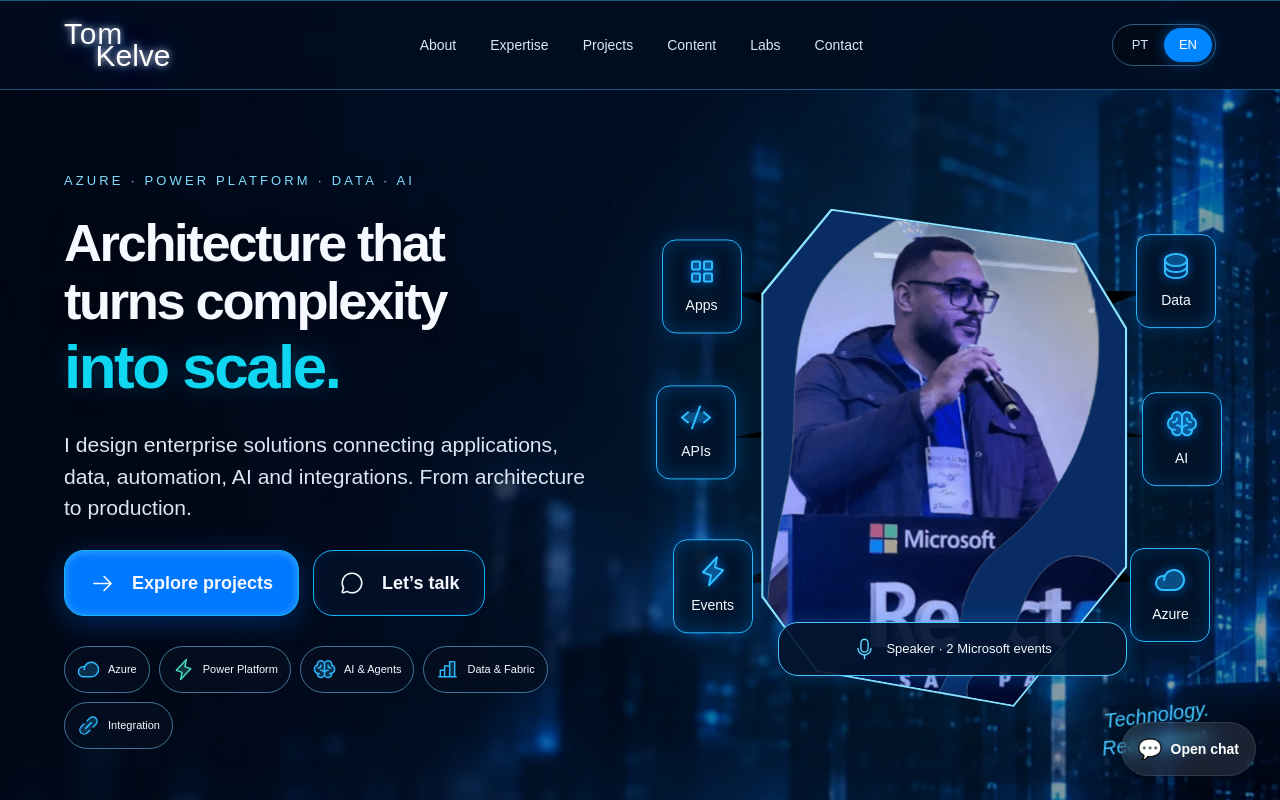
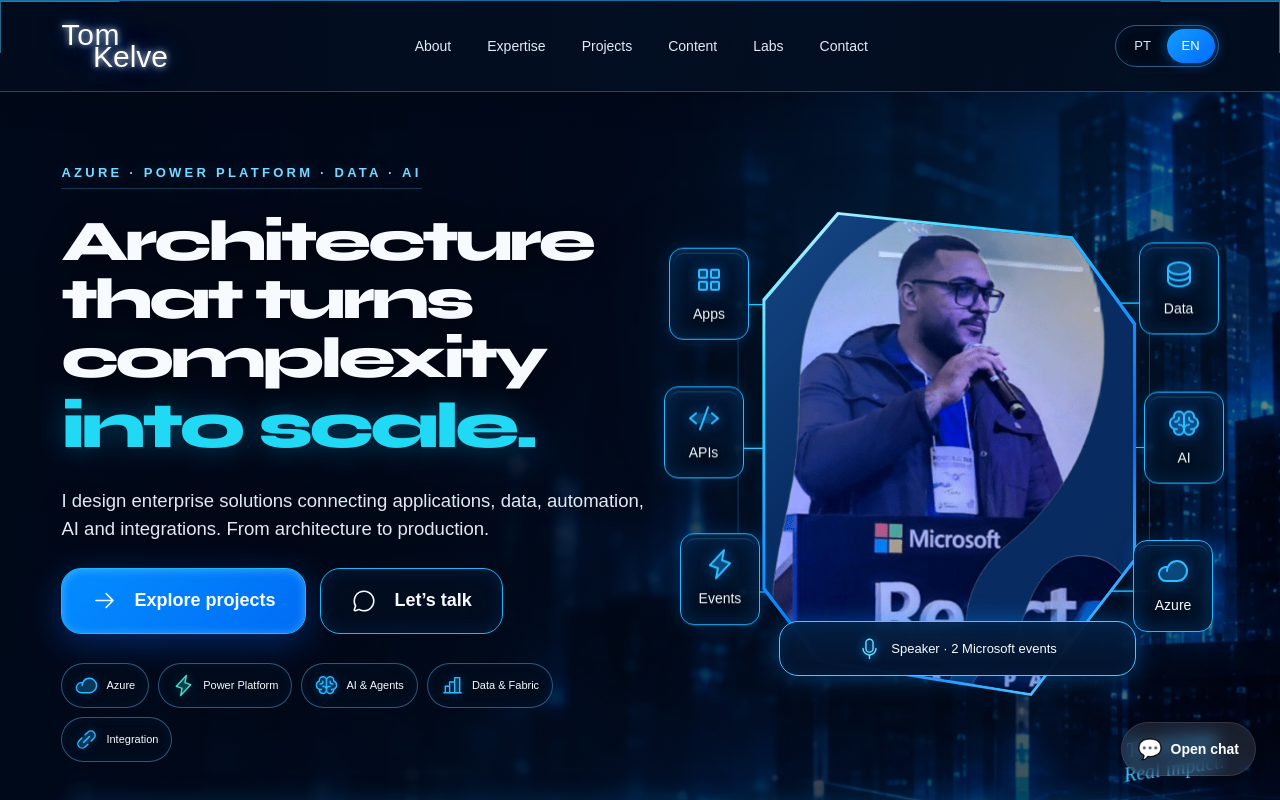
Before and after one commit to TmKelve/tom-portfolio, a Next.js app: page /en in a window 1280 px wide. Shown: the top 800 px of the page. Built offline with nearby package versions, Linux system fonts and the light colour scheme; a web font is replaced by a local one.

Commit message:
Match hero visual hierarchy and network styling

```diff
--- a/src/components/hero.css
+++ b/src/components/hero.css
@@ -1,71 +1,83 @@
-.tech-hero {position:relative;isolation:isolate;overflow:hidden;background:#020c1b;color:#f6f9ff;min-height:100svh;font-family:Arial,Helvetica,sans-serif;}
-.tech-hero-backdrop-layer {--bg-pointer-x:0px;--bg-pointer-y:0px;--bg-scroll-y:0px;position:absolute;inset:-7% -4% -12%;z-index:-3;overflow:hidden;transform:translate3d(var(--bg-pointer-x),calc(var(--bg-scroll-y) + var(--bg-pointer-y)),0) scale(1.035);transform-origin:center top;transition:transform 120ms linear;will-change:transform;}
-.tech-hero-backdrop {object-fit:cover;object-position:center;opacity:.85;transform:scale(1.04);}
-.tech-hero-depth-glow {position:absolute;inset:0;background:radial-gradient(circle at 72% 38%,rgba(25,167,255,.18),transparent 32%),linear-gradient(115deg,transparent 42%,rgba(0,153,255,.08) 68%,transparent 84%);mix-blend-mode:screen;}
-.tech-hero-shade {position:absolute;inset:0;background:rgba(0,8,22,.3);z-index:-2;}
-.tech-hero-inner {max-width:1448px;margin:0 auto;padding:170px 5% 25px;}
-.tech-hero-main {display:grid;grid-template-columns:1.02fr 1fr;align-items:center;gap:32px;min-height:600px;}
-.tech-hero-copy {position:relative;z-index:2;min-width:0;padding-bottom:20px;}
-.tech-eyebrow {font-size:13px;letter-spacing:.24em;color:#7fddff;font-weight:500;margin:0 0 24px;}
-.tech-hero h1 {font-size:clamp(40px,4.1vw,60px);font-weight:750;letter-spacing:-.045em;line-height:1.1;margin:0;max-width:680px;text-wrap:balance;text-shadow:0 2px 20px #020a18;}
-.tech-hero h1 span {display:block;color:#0fd7f2;font-size:1.18em;letter-spacing:-.04em;margin-top:3px;text-shadow:0 0 24px #00b8ff40;}
-.tech-hero-description {font-size:clamp(18px,1.65vw,24px);line-height:1.5;color:#dce5f2;max-width:580px;margin:28px 0 26px;text-wrap:pretty;}
-.tech-hero-actions {display:flex;flex-wrap:wrap;gap:14px;}
-.tech-button {min-height:66px;border-radius:20px;padding:17px 25px;display:inline-flex;gap:17px;align-items:center;justify-content:center;font-size:18px;font-weight:700;border:1px solid #15b4fa;transition:transform .25s,box-shadow .25s,background .25s;}
-.tech-button-primary {background:#0078ff;box-shadow:inset 0 1px 9px #71dcff80,0 6px 30px #006aff55;}
-.tech-button-secondary {background:#031128cc;box-shadow:inset 0 0 14px #0084ff20;}
-.tech-button:hover {transform:translateY(-3px);box-shadow:0 0 32px #008cff65;}
-.tech-button svg {flex-shrink:0;transition:transform .25s;}
-.tech-button:hover svg {transform:translateX(4px);}
-.tech-hero a:focus-visible,.tech-hero button:focus-visible {outline:3px solid #97efff;outline-offset:5px;}
-.tech-stack {display:flex;flex-wrap:wrap;gap:9px;list-style:none;padding:0;margin:30px 0 0;}
-.tech-stack li {display:flex;align-items:center;gap:8px;font-size:11px;white-space:nowrap;padding:11px 12px;border:1px solid #407799;border-radius:24px;background:#040f20d9;}
-.tech-stack svg {color:#2cbaff;}
-.tech-stack li:nth-child(2) svg {color:#47dfc0;}
-.tech-visual {min-width:0;position:relative;padding:10px 0 50px;}
-.tech-scene {position:relative;aspect-ratio:1.08;transform:translate(var(--pointer-x,0px),var(--pointer-y,0px));transition:transform .5s ease-out;}
-.tech-portrait-border {position:absolute;inset:3% 16% 0 18%;background:#52d9ff;clip-path:polygon(19% 0,86% 7%,100% 24%,100% 72%,69% 100%,15% 93%,0 78%,0 17%);filter:drop-shadow(0 0 15px #008cff);animation:portrait-light 5s ease-in-out infinite;}
-.tech-portrait {position:absolute;inset:2px;clip-path:inherit;background:#082c63;overflow:hidden;}
-.tech-portrait-image {object-fit:cover;object-position:45% 35%;transform:scale(1.06);}
-.tech-node {position:absolute;display:flex;flex-direction:column;align-items:center;justify-content:center;gap:8px;width:80px;height:94px;border:1px solid #27b8ff;border-radius:14px;background:#02142ae8;box-shadow:inset 0 0 16px #008aff35,0 0 16px #008cff22;animation:node-float 5s var(--node-delay) ease-in-out infinite;}
-.tech-node svg {color:#2ebdff;filter:drop-shadow(0 0 5px #007eff);}
-.tech-node span {font-size:14px;}
-.tech-node-0 {left:0;top:10%;}.tech-node-1 {left:-1%;top:39%;}.tech-node-2 {left:2%;top:69%;}
-.tech-node-3 {right:0;top:9%;}.tech-node-4 {right:-1%;top:39%;}.tech-node-5 {right:1%;top:69%;}
-.tech-speaker {position:absolute;left:21%;right:16%;bottom:6%;display:flex;gap:10px;align-items:center;justify-content:center;min-height:54px;padding:12px;border:1px solid #48caff;border-radius:20px;background:#03152fea;box-shadow:0 0 20px #008cff50;font-size:13px;white-space:nowrap;}
-.tech-speaker svg {color:#5dd6ff;flex-shrink:0;}
-.tech-signature {position:absolute;right:5px;bottom:1px;max-width:210px;color:#44c7ff;font-size:20px;font-style:italic;text-align:right;transform:rotate(-7deg);line-height:1.35;}
-.tech-stats {display:grid;grid-template-columns:repeat(4,1fr);margin-top:55px;border:1px solid #2188c1;border-radius:24px;background:#051328e8;box-shadow:inset 0 0 22px #0b65ad35,0 0 22px #0099ff22;backdrop-filter:blur(12px);padding:30px 12px;}
-.tech-stat {display:flex;align-items:center;justify-content:center;gap:20px;padding:0 16px;min-width:0;}
-.tech-stat+.tech-stat {border-left:1px solid #2188c1;}
-.tech-stat>svg {flex-shrink:0;color:#33bdff;filter:drop-shadow(0 0 7px #008cff);}
-.tech-stat strong {display:block;font-size:22px;letter-spacing:-.025em;line-height:1.3;}
-.tech-stat span {display:block;color:#b6c4da;font-size:15px;margin-top:4px;}
-.tech-hero-bottom {display:flex;justify-content:space-between;gap:15px;margin-top:26px;align-items:center;}
-.tech-discover,.tech-motion-toggle {display:inline-flex;gap:9px;align-items:center;font-size:12px;color:#a9c5db;min-height:32px;}
-.tech-motion-toggle {cursor:pointer;border:1px solid #37617b;border-radius:20px;padding:5px 12px;background:#031329;}
-.tech-discover:hover,.tech-motion-toggle:hover {color:#fff;}
-.hero-reveal {animation:hero-entrance .9s both cubic-bezier(.2,.65,.3,1);}
-.hero-delay-1 {animation-delay:.12s;}.hero-delay-2 {animation-delay:.24s;}.hero-delay-3 {animation-delay:.36s;}.hero-delay-4 {animation-delay:.48s;}
-@keyframes hero-entrance {from{opacity:0;transform:translateY(20px)}to{opacity:1;transform:translateY(0)}}
-@keyframes node-float {0%,100%{transform:translateY(0);box-shadow:inset 0 0 16px #008aff35,0 0 16px #008cff22}50%{transform:translateY(-9px);box-shadow:inset 0 0 20px #008aff50,0 0 22px #008cff50}}
-@keyframes portrait-light {0%,100%{background:#47caff}50%{background:#b9f5ff}}
-.tech-hero.is-paused * {animation-play-state:paused!important;}
-.tech-hero.is-paused .tech-hero-backdrop-layer {transform:translate3d(0,0,0) scale(1.035);transition-duration:.45s;}
-/* Header shares the reference's translucent navy and cyan accents. */
-.site-header {position:fixed;inset:0 0 auto;z-index:50;border-top:1px solid #145980;border-bottom:1px solid #165582;background:#020d1ee8;backdrop-filter:blur(18px);}
-.site-header-inner {max-width:1448px;margin:auto;display:flex;align-items:center;justify-content:space-between;gap:25px;padding:18px 5%;min-height:88px;}
-.site-nav {display:flex;align-items:center;gap:10px;}
-.site-nav-link {padding:10px 12px;font-size:14px;color:#dce7f7;border-radius:12px;transition:color .2s,background .2s;}
-.site-nav-link:hover,.site-nav-link[aria-current=page] {background:#0870bf25;color:#64dbff;}
-.site-header-actions {display:flex;align-items:center;gap:12px;}
-.site-header a:focus-visible,.site-header button:focus-visible {outline:2px solid #68d6ff;outline-offset:4px;}
-.locale-switcher {display:flex;padding:3px;border:1px solid #2f5b7e;border-radius:25px;background:#010a18;}
-.locale-switcher button {min-height:34px;min-width:48px;border-radius:20px;font-size:13px;color:#d9e8fb;cursor:pointer;}
-.locale-switcher button[aria-pressed=true] {background:#0086ff;box-shadow:0 0 13px #0088ff80;color:white;}
-.mobile-menu-toggle {display:none;align-items:center;justify-content:center;width:42px;height:42px;border:1px solid #2f5b7e;border-radius:12px;color:#a9e9ff;cursor:pointer;}
-@media(min-width:1500px){.tech-hero-inner{padding-top:180px}.tech-hero-main{min-height:630px}}
-@media(max-width:1100px){.tech-hero-inner{padding:135px 5% 25px}.tech-hero-main{gap:22px;min-height:530px}.tech-hero h1{font-size:45px}.tech-node{width:62px;height:76px}.tech-node svg{width:27px}.tech-speaker{left:13%;right:10%;font-size:12px}.tech-button{font-size:16px;padding:15px 18px;min-height:58px}.tech-stats{margin-top:30px}.tech-stat{gap:12px;padding:0 10px}.tech-stat strong{font-size:18px}.tech-stat span{font-size:13px}.site-nav{gap:0}.site-nav-link{padding:10px 8px;font-size:13px}}
-@media(max-width:850px){.site-header-inner{padding:12px 5%;min-height:76px}.mobile-menu-toggle{display:flex}.site-nav{display:none;position:absolute;top:100%;left:0;right:0;background:#031126fa;border-bottom:1px solid #23769c;padding:14px 5% 22px;grid-template-columns:1fr 1fr;gap:5px}.site-nav.is-open{display:grid}.site-nav-link{padding:15px;font-size:15px}.tech-hero-main{grid-template-columns:1fr;gap:28px}.tech-hero-inner{padding-top:125px}.tech-hero-copy{max-width:660px;padding-bottom:0}.tech-hero h1{font-size:clamp(38px,6.8vw,55px);max-width:670px}.tech-hero-description{font-size:20px;max-width:600px}.tech-visual{width:min(100%,570px);justify-self:center;padding-bottom:40px}.tech-node{width:78px;height:90px}.tech-speaker{left:21%;right:16%;font-size:13px}.tech-stats{grid-template-columns:repeat(2,1fr);gap:24px 0;padding:26px 12px}.tech-stat{justify-content:flex-start;padding:0 20px}.tech-stat:nth-child(3){border-left:0}.tech-stat strong{font-size:21px}.tech-stat span{font-size:14px}.tech-hero-backdrop{object-position:65% center}.tech-hero-shade{background:#010a1d55}}
-@media(max-width:480px){.tech-hero-inner{padding:112px 20px 22px}.tech-eyebrow{font-size:10px;letter-spacing:.16em;margin-bottom:21px}.tech-hero h1{font-size:38px;line-height:1.12;letter-spacing:-.04em}.tech-hero-description{font-size:17px;margin:23px 0}.tech-hero-actions{gap:10px}.tech-button{width:100%;min-height:54px;border-radius:15px;font-size:16px}.tech-stack{gap:7px;margin-top:22px}.tech-stack li{font-size:10px;padding:8px 10px}.tech-stack svg{width:19px}.tech-hero-main{gap:38px}.tech-node{width:55px;height:65px;border-radius:10px;gap:4px}.tech-node svg{width:24px;height:24px}.tech-node span{font-size:11px}.tech-speaker{left:13%;right:11%;min-height:43px;border-radius:14px;padding:9px 7px;font-size:10px;gap:5px}.tech-speaker svg{width:18px}.tech-signature{font-size:16px;max-width:180px}.tech-stats{margin-top:17px;border-radius:18px;padding:22px 8px;gap:24px 0}.tech-stat{padding:0 10px;gap:9px}.tech-stat>svg{width:27px}.tech-stat strong{font-size:16px}.tech-stat span{font-size:11px}.tech-hero-bottom{flex-wrap:wrap;margin-top:19px}.tech-motion-toggle,.tech-discover{font-size:11px}.locale-switcher button{min-width:37px;min-height:32px}.site-header-inner{gap:12px}.site-header-actions{gap:8px}}
+.tech-hero{position:relative;isolation:isolate;overflow:hidden;background:#020914;color:#f7fbff;min-height:100svh;font-family:Arial,Helvetica,sans-serif;border-bottom:1px solid rgba(0,174,255,.18)}
+.tech-hero:before{content:"";position:absolute;inset:0;z-index:-1;pointer-events:none;background:linear-gradient(90deg,rgba(0,10,27,.84) 0%,rgba(0,9,24,.54) 44%,rgba(0,9,24,.15) 100%)}
+.tech-hero-backdrop-layer{--bg-pointer-x:0px;--bg-pointer-y:0px;--bg-scroll-y:0px;position:absolute;inset:-5% -3% -9%;z-index:-4;overflow:hidden;transform:translate3d(var(--bg-pointer-x),calc(var(--bg-scroll-y) + var(--bg-pointer-y)),0) scale(1.035);transform-origin:center top;transition:transform 120ms linear;will-change:transform}
+.tech-hero-backdrop{object-fit:cover;object-position:center 42%;opacity:.92;transform:scale(1.035);filter:saturate(1.12) contrast(1.03) brightness(.84)}
+.tech-hero-depth-glow{position:absolute;inset:0;background:radial-gradient(circle at 72% 34%,rgba(0,153,255,.26),transparent 27%),linear-gradient(115deg,transparent 36%,rgba(0,153,255,.07) 66%,transparent 84%),linear-gradient(to top,rgba(0,21,52,.5),transparent 35%);mix-blend-mode:screen}
+.tech-hero-shade{position:absolute;inset:0;z-index:-2;background:linear-gradient(90deg,rgba(0,8,22,.58),rgba(0,8,22,.28) 48%,rgba(0,8,22,.16)),linear-gradient(to bottom,rgba(0,6,18,.08),rgba(0,8,22,.12) 68%,rgba(0,10,28,.7))}
+.tech-hero-inner{max-width:1448px;margin:0 auto;padding:154px 4.8% 32px}
+.tech-hero-main{display:grid;grid-template-columns:1.03fr .97fr;align-items:center;gap:24px;min-height:610px}
+.tech-hero-copy{position:relative;z-index:3;min-width:0;padding:6px 0 18px}
+.tech-eyebrow{display:inline-block;font-size:13px;letter-spacing:.25em;color:#79d9ff;font-weight:600;margin:0 0 24px;padding-bottom:5px;border-bottom:1px solid rgba(70,208,255,.24);text-shadow:0 0 14px rgba(25,177,255,.28)}
+.tech-hero h1{font-family:var(--font-syne),Arial,Helvetica,sans-serif;font-size:clamp(45px,4.5vw,67px);font-weight:760;letter-spacing:-.055em;line-height:1.02;margin:0;max-width:690px;text-wrap:balance;text-shadow:0 4px 26px rgba(0,3,12,.82)}
+.tech-hero h1 span{display:block;color:#21d8f5;font-size:1.12em;letter-spacing:-.052em;margin-top:5px;text-shadow:0 0 28px rgba(0,191,255,.34)}
+.tech-hero-description{font-size:clamp(18px,1.45vw,22px);line-height:1.52;color:#e1e9f5;max-width:610px;margin:27px 0 25px;text-wrap:pretty;text-shadow:0 2px 16px rgba(0,4,15,.72)}
+.tech-hero-actions{display:flex;flex-wrap:wrap;gap:14px}
+.tech-button{min-height:66px;border-radius:20px;padding:17px 30px;display:inline-flex;gap:17px;align-items:center;justify-content:center;font-size:18px;font-weight:750;border:1px solid #18b9fb;transition:transform .25s,box-shadow .25s,background .25s,border-color .25s;backdrop-filter:blur(10px)}
+.tech-button-primary{background:linear-gradient(135deg,#048dff,#006cf5);box-shadow:inset 0 1px 10px rgba(137,229,255,.42),0 9px 34px rgba(0,100,255,.35)}
+.tech-button-secondary{background:rgba(3,15,34,.79);box-shadow:inset 0 0 18px rgba(0,132,255,.14)}
+.tech-button:hover{transform:translateY(-3px);border-color:#73ddff;box-shadow:0 0 34px rgba(0,140,255,.46)}
+.tech-button svg{flex-shrink:0;transition:transform .25s}
+.tech-button:hover svg{transform:translateX(4px)}
+.tech-hero a:focus-visible,.tech-hero button:focus-visible{outline:3px solid #97efff;outline-offset:5px}
+.tech-stack{display:flex;flex-wrap:wrap;gap:9px;list-style:none;padding:0;margin:29px 0 0}
+.tech-stack li{display:flex;align-items:center;gap:8px;font-size:11px;white-space:nowrap;padding:10px 13px;border:1px solid rgba(83,143,183,.58);border-radius:24px;background:rgba(2,13,29,.75);box-shadow:inset 0 0 12px rgba(0,133,255,.07);backdrop-filter:blur(10px)}
+.tech-stack svg{color:#2cbaff;filter:drop-shadow(0 0 5px rgba(0,126,255,.42))}
+.tech-stack li:nth-child(2) svg{color:#47dfc0}
+.tech-visual{min-width:0;position:relative;padding:0 0 36px;align-self:stretch;display:flex;align-items:center}
+.tech-scene{position:relative;width:100%;aspect-ratio:1.09;transform:translate(var(--pointer-x,0px),var(--pointer-y,0px));transition:transform .5s ease-out;filter:drop-shadow(0 18px 40px rgba(0,0,0,.18))}
+.tech-network{position:absolute;inset:0;width:100%;height:100%;overflow:visible;z-index:0}
+.tech-network path{fill:none;vector-effect:non-scaling-stroke}
+.tech-network-soft path{stroke:rgba(24,153,255,.34);stroke-width:1}
+.tech-network-hot path{stroke:#26c9ff;stroke-width:1.15;filter:drop-shadow(0 0 4px rgba(0,174,255,.7))}
+.tech-network circle{fill:#e8fbff;stroke:#20bdff;stroke-width:2;filter:drop-shadow(0 0 5px #00aaff)}
+.tech-portrait-border{position:absolute;inset:3% 15% 1% 17%;z-index:1;padding:2px;background:linear-gradient(145deg,#e5fbff 0%,#39d8ff 21%,#006aff 65%,#6ce8ff 100%);clip-path:polygon(20% 0,83% 5%,100% 23%,100% 72%,72% 100%,15% 93%,0 78%,0 18%);filter:drop-shadow(0 0 8px rgba(120,231,255,.95)) drop-shadow(0 0 21px rgba(0,139,255,.6));animation:portrait-light 5.4s ease-in-out infinite}
+.tech-portrait{position:absolute;inset:3px;clip-path:inherit;background:#082c63;overflow:hidden}
+.tech-portrait:after{content:"";position:absolute;inset:0;background:linear-gradient(135deg,rgba(66,166,255,.22),transparent 40%,rgba(0,23,56,.1));pointer-events:none}
+.tech-portrait-image{object-fit:cover;object-position:45% 35%;transform:scale(1.045);filter:saturate(1.04) contrast(1.03)}
+.tech-node{position:absolute;z-index:3;display:flex;flex-direction:column;align-items:center;justify-content:center;gap:8px;width:80px;height:92px;border:1px solid #27b8ff;border-radius:14px;background:linear-gradient(180deg,rgba(2,25,54,.96),rgba(2,16,35,.96));box-shadow:inset 0 0 18px rgba(0,138,255,.22),0 0 16px rgba(0,140,255,.22);animation:node-float 5s var(--node-delay) ease-in-out infinite;backdrop-filter:blur(8px)}
+.tech-node:before{content:"";position:absolute;inset:4px;border-radius:10px;border-top:1px solid rgba(167,237,255,.18);pointer-events:none}
+.tech-node svg{color:#2ebdff;filter:drop-shadow(0 0 6px rgba(0,126,255,.75))}
+.tech-node span{font-size:14px;color:#f3f8ff;text-shadow:0 1px 8px #000}
+.tech-node-0{left:0;top:11%}.tech-node-1{left:-1%;top:39%}.tech-node-2{left:2%;top:68%}
+.tech-node-3{right:0;top:10%}.tech-node-4{right:-1%;top:39%}.tech-node-5{right:1%;top:68%}
+.tech-speaker{position:absolute;z-index:4;left:20%;right:15%;bottom:5%;display:flex;gap:10px;align-items:center;justify-content:center;min-height:55px;padding:12px 18px;border:1px solid #48caff;border-radius:19px;background:linear-gradient(180deg,rgba(4,31,66,.96),rgba(3,18,42,.96));box-shadow:inset 0 0 15px rgba(0,129,255,.13),0 0 23px rgba(0,140,255,.43);font-size:13px;white-space:nowrap;backdrop-filter:blur(10px)}
+.tech-speaker svg{color:#69dcff;flex-shrink:0;filter:drop-shadow(0 0 5px #0098ff)}
+.tech-signature{position:absolute;z-index:5;right:-5px;bottom:0;max-width:190px;color:#4bc8ff;font-family:"Segoe Script","Bradley Hand",cursive;font-size:20px;font-style:italic;text-align:right;transform:rotate(-8deg);line-height:1.18;text-shadow:0 0 15px rgba(0,145,255,.45)}
+.tech-stats{position:relative;z-index:5;display:grid;grid-template-columns:repeat(4,1fr);margin-top:22px;border:1px solid rgba(45,171,236,.9);border-radius:24px;background:linear-gradient(180deg,rgba(5,26,54,.92),rgba(3,17,38,.95));box-shadow:inset 0 0 24px rgba(11,101,173,.2),0 0 24px rgba(0,153,255,.2),0 20px 48px rgba(0,0,0,.22);backdrop-filter:blur(18px);padding:27px 10px}
+.tech-stats:before{content:"";position:absolute;inset:0;border-radius:inherit;pointer-events:none;background:linear-gradient(90deg,rgba(17,145,255,.06),transparent 25%,rgba(17,145,255,.06) 75%,transparent)}
+.tech-stat{position:relative;display:flex;align-items:center;justify-content:center;gap:19px;padding:2px 20px;min-width:0}
+.tech-stat+.tech-stat{border-left:1px solid rgba(42,151,211,.78)}
+.tech-stat>svg{flex-shrink:0;color:#35c0ff;filter:drop-shadow(0 0 8px rgba(0,140,255,.84))}
+.tech-stat strong{display:block;font-family:var(--font-syne),Arial,sans-serif;font-size:22px;font-weight:720;letter-spacing:-.025em;line-height:1.25}
+.tech-stat span{display:block;color:#bdcbe0;font-size:14px;margin-top:4px;line-height:1.35}
+.tech-hero-bottom{height:18px;margin-top:14px;display:flex;justify-content:space-between;align-items:center;opacity:0;pointer-events:none}
+.tech-discover,.tech-motion-toggle{display:inline-flex;gap:9px;align-items:center;font-size:12px;color:#a9c5db;min-height:32px}
+.tech-motion-toggle{cursor:pointer;border:1px solid #37617b;border-radius:20px;padding:5px 12px;background:#031329}
+.hero-reveal{animation:hero-entrance .9s both cubic-bezier(.2,.65,.3,1)}
+.hero-delay-1{animation-delay:.12s}.hero-delay-2{animation-delay:.24s}.hero-delay-3{animation-delay:.36s}.hero-delay-4{animation-delay:.48s}
+@keyframes hero-entrance{from{opacity:0;transform:translateY(20px)}to{opacity:1;transform:translateY(0)}}
+@keyframes node-float{0%,100%{transform:translateY(0)}50%{transform:translateY(-7px)}}
+@keyframes portrait-light{0%,100%{filter:drop-shadow(0 0 8px rgba(120,231,255,.95)) drop-shadow(0 0 21px rgba(0,139,255,.55))}50%{filter:drop-shadow(0 0 11px rgba(212,250,255,1)) drop-shadow(0 0 28px rgba(0,153,255,.75))}}
+.tech-hero.is-paused *{animation-play-state:paused!important}
+.tech-hero.is-paused .tech-hero-backdrop-layer{transform:translate3d(0,0,0) scale(1.035);transition-duration:.45s}
+
+.site-header{position:fixed;inset:0 0 auto;z-index:50;border-top:1px solid rgba(38,183,255,.58);border-bottom:1px solid rgba(22,85,130,.9);background:linear-gradient(90deg,rgba(2,12,29,.94),rgba(2,15,34,.9),rgba(2,12,29,.94));backdrop-filter:blur(18px);box-shadow:0 10px 30px rgba(0,0,0,.16)}
+.site-header:before,.site-header:after{content:"";position:absolute;top:0;width:120px;height:52px;border-top:1px solid rgba(71,201,255,.6);pointer-events:none}
+.site-header:before{left:0;border-left:1px solid rgba(71,201,255,.5);clip-path:polygon(0 0,100% 0,68% 100%,0 100%)}
+.site-header:after{right:0;border-right:1px solid rgba(71,201,255,.5);clip-path:polygon(0 0,100% 0,100% 100%,32% 100%)}
+.site-header-inner{max-width:1448px;margin:auto;display:flex;align-items:center;justify-content:space-between;gap:25px;padding:17px 4.8%;min-height:90px}
+.site-nav{display:flex;align-items:center;gap:12px}
+.site-nav-link{padding:10px 12px;font-size:14px;color:#e2eaf6;border-radius:12px;transition:color .2s,background .2s,text-shadow .2s}
+.site-nav-link:hover,.site-nav-link[aria-current=page]{background:rgba(8,112,191,.15);color:#7ce3ff;text-shadow:0 0 12px rgba(44,196,255,.3)}
+.site-header-actions{display:flex;align-items:center;gap:12px}
+.site-header a:focus-visible,.site-header button:focus-visible{outline:2px solid #68d6ff;outline-offset:4px}
+.locale-switcher{display:flex;padding:3px;border:1px solid #2f5b7e;border-radius:25px;background:#010a18;box-shadow:inset 0 0 12px rgba(0,121,255,.1)}
+.locale-switcher button{min-height:34px;min-width:48px;border-radius:20px;font-size:13px;color:#d9e8fb;cursor:pointer}
+.locale-switcher button[aria-pressed=true]{background:linear-gradient(135deg,#159dff,#006cff);box-shadow:0 0 13px rgba(0,136,255,.58);color:white}
+.mobile-menu-toggle{display:none;align-items:center;justify-content:center;width:42px;height:42px;border:1px solid #2f5b7e;border-radius:12px;color:#a9e9ff;cursor:pointer}
+
+@media(min-width:1500px){.tech-hero-inner{padding-top:166px}.tech-hero-main{min-height:640px}}
+@media(max-width:1180px){.tech-hero-inner{padding:135px 4.5% 26px}.tech-hero-main{gap:18px;min-height:560px}.tech-hero h1{font-size:48px}.tech-hero-description{font-size:19px}.tech-node{width:68px;height:80px}.tech-node svg{width:27px}.tech-speaker{left:16%;right:12%;font-size:12px}.tech-button{font-size:16px;padding:15px 19px;min-height:58px}.tech-stats{margin-top:24px}.tech-stat{gap:12px;padding:0 10px}.tech-stat strong{font-size:18px}.tech-stat span{font-size:12px}.site-nav{gap:1px}.site-nav-link{padding:10px 8px;font-size:13px}}
+@media(max-width:850px){.site-header-inner{padding:12px 5%;min-height:76px}.site-header:before,.site-header:after{display:none}.mobile-menu-toggle{display:flex}.site-nav{display:none;position:absolute;top:100%;left:0;right:0;background:#031126fa;border-bottom:1px solid #23769c;padding:14px 5% 22px;grid-template-columns:1fr 1fr;gap:5px}.site-nav.is-open{display:grid}.site-nav-link{padding:15px;font-size:15px}.tech-hero-main{grid-template-columns:1fr;gap:26px}.tech-hero-inner{padding-top:122px}.tech-hero-copy{max-width:680px;padding-bottom:0}.tech-hero h1{font-size:clamp(40px,7vw,58px);max-width:690px}.tech-hero-description{font-size:20px;max-width:620px}.tech-visual{width:min(100%,600px);justify-self:center;padding-bottom:42px}.tech-node{width:76px;height:88px}.tech-speaker{left:20%;right:15%;font-size:13px}.tech-stats{grid-template-columns:repeat(2,1fr);gap:24px 0;padding:25px 12px}.tech-stat{justify-content:flex-start;padding:0 20px}.tech-stat:nth-child(3){border-left:0}.tech-stat strong{font-size:21px}.tech-stat span{font-size:13px}.tech-hero-backdrop{object-position:65% center}.tech-hero-shade{background:rgba(1,10,29,.42)}.tech-signature{right:2%;bottom:-1%}}
+@media(max-width:480px){.tech-hero-inner{padding:108px 20px 22px}.tech-eyebrow{font-size:10px;letter-spacing:.16em;margin-bottom:20px}.tech-hero h1{font-size:38px;line-height:1.1;letter-spacing:-.045em}.tech-hero-description{font-size:17px;margin:22px 0}.tech-hero-actions{gap:10px}.tech-button{width:100%;min-height:54px;border-radius:15px;font-size:16px}.tech-stack{gap:7px;margin-top:22px}.tech-stack li{font-size:10px;padding:8px 10px}.tech-stack svg{width:19px}.tech-hero-main{gap:34px}.tech-network{opacity:.8}.tech-node{width:56px;height:66px;border-radius:10px;gap:4px}.tech-node svg{width:24px;height:24px}.tech-node span{font-size:11px}.tech-speaker{left:13%;right:11%;min-height:43px;border-radius:14px;padding:9px 7px;font-size:10px;gap:5px}.tech-speaker svg{width:18px}.tech-signature{font-size:16px;max-width:155px;right:0}.tech-stats{margin-top:14px;border-radius:18px;padding:21px 8px;gap:22px 0}.tech-stat{padding:0 10px;gap:9px}.tech-stat>svg{width:27px}.tech-stat strong{font-size:16px}.tech-stat span{font-size:11px}.locale-switcher button{min-width:37px;min-height:32px}.site-header-inner{gap:12px}.site-header-actions{gap:8px}}
 @media(prefers-reduced-motion:reduce){.tech-hero *{animation:none!important;transition:none!important}.tech-scene,.tech-hero-backdrop-layer,.tech-hero-depth-glow{transform:none!important}.tech-motion-toggle{display:none}}
```
